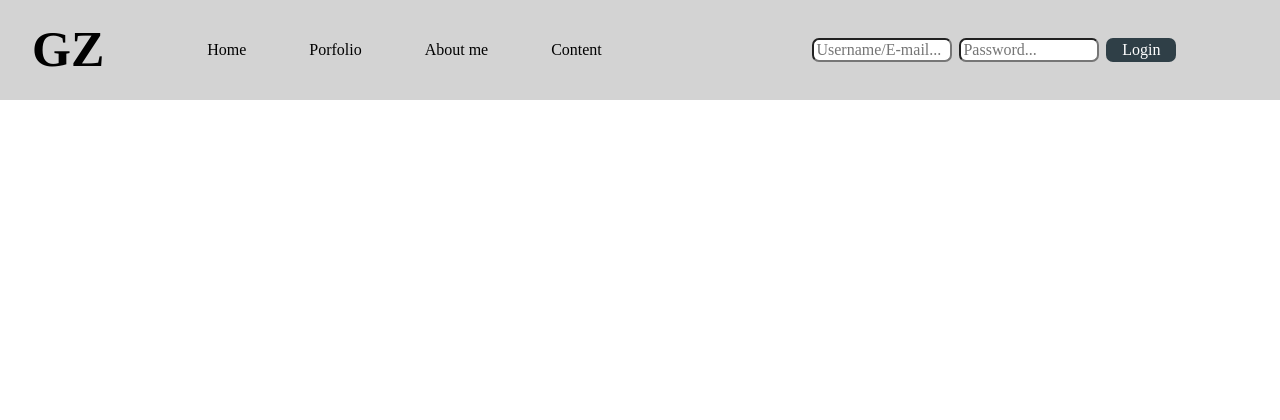
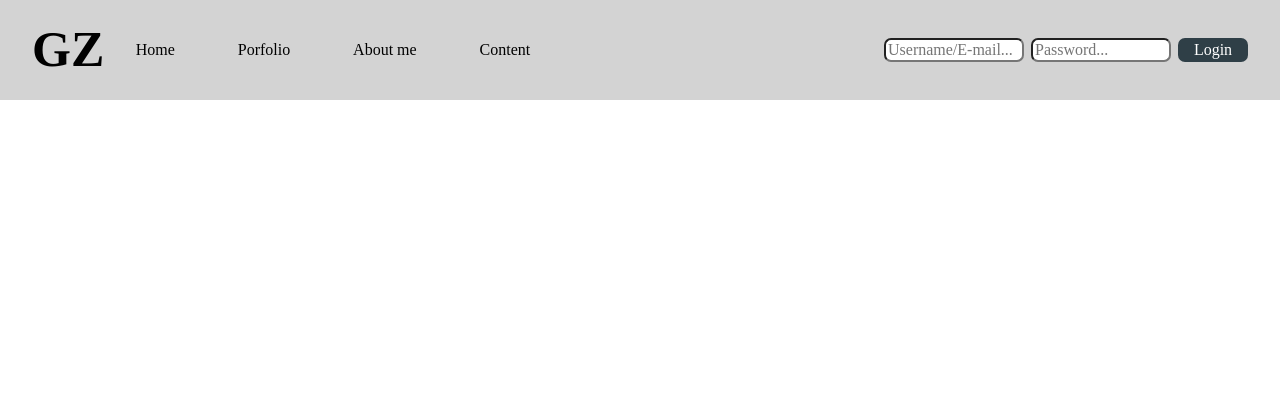
Before and after one commit to GamezAr94/mainPage_RentalAptos, a PHP site: page / in a window 1280 px wide. Shown: the top 420 px of the page. Run offline with PHP 8.4, Linux system fonts and the light colour scheme.

Commit message:
mejorando header
justificando el contenido between en vez de arownd en el div.centralize

```diff
--- a/SASS/_header.scss
+++ b/SASS/_header.scss
@@ -10,6 +10,7 @@ header{
         display: flex;
         width: 95%;
         align-items: center;
+        justify-content: space-between;
         margin: 0px auto;
         height: 100%;
         a{
@@ -26,7 +27,7 @@ header{
             //background-color: gray;
             margin: 0 auto;
             display: flex;
-            justify-content: space-around;
+            justify-content: space-between;
             align-items: center;
             nav{
                 //solo le da un espacio del 70% para que no tome tanto espacio del form
--- a/styles/styles.css
+++ b/styles/styles.css
@@ -7,6 +7,7 @@ header {
     display: flex;
     width: 95%;
     align-items: center;
+    justify-content: space-between;
     margin: 0px auto;
     height: 100%; }
     header .centralize a h1 {
@@ -15,7 +16,7 @@ header {
       width: 100%;
       margin: 0 auto;
       display: flex;
-      justify-content: space-around;
+      justify-content: space-between;
       align-items: center; }
       header .centralize .menu nav {
         margin: 0;
```
Also changed, not shown: 1 other file.
